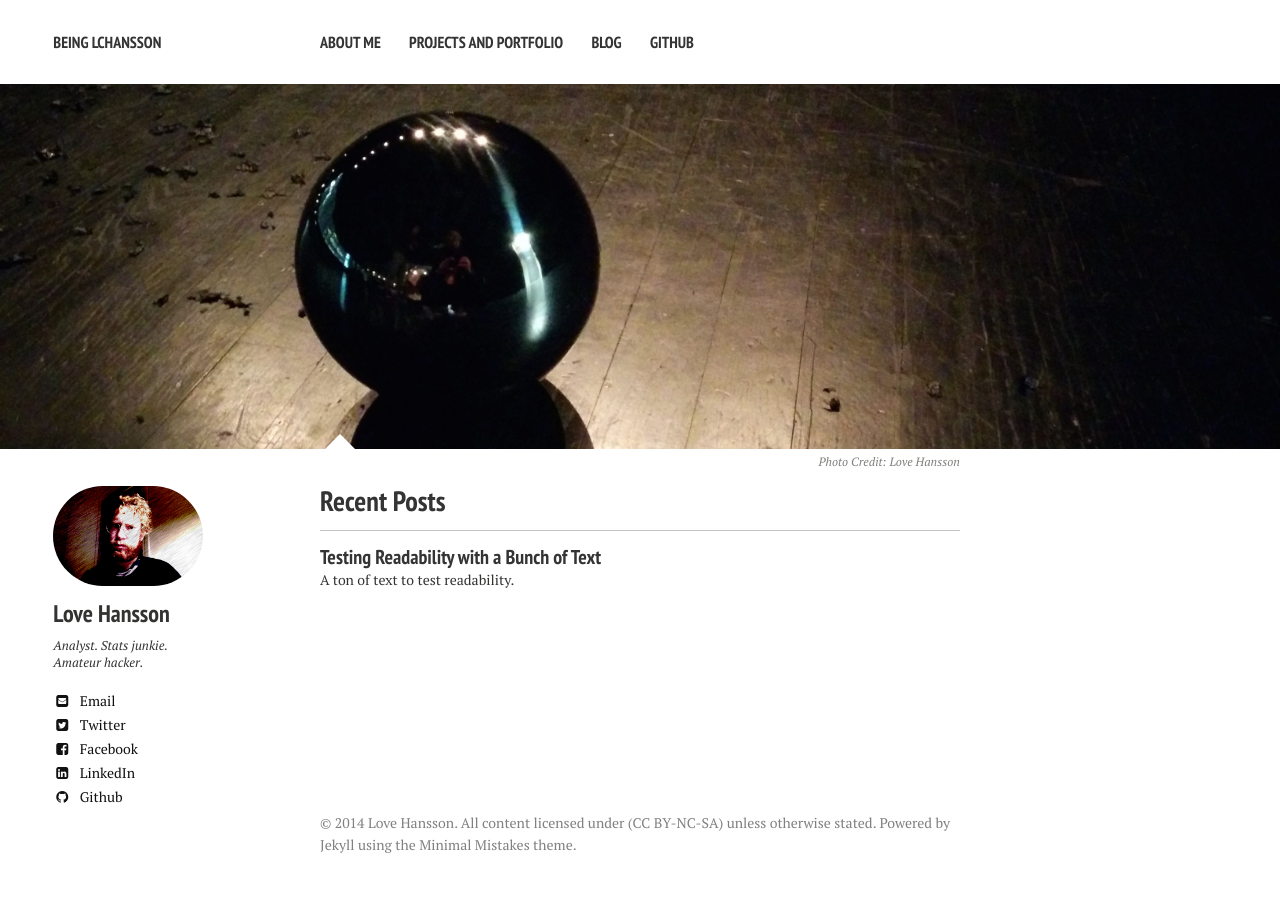
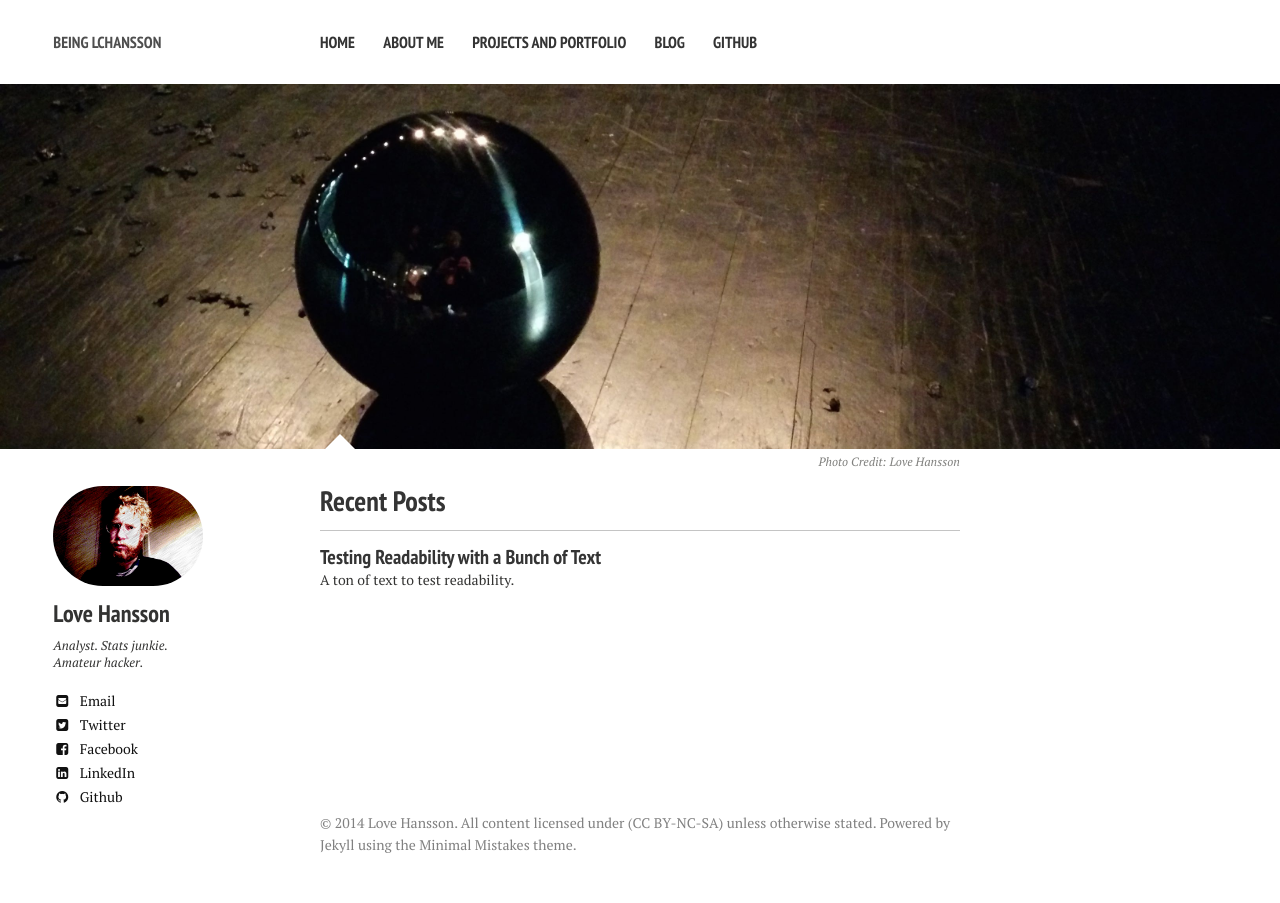
Before and after one commit to LCHansson/LCHansson.github.io, a Jekyll site: the page built from index.md, in a window 1280 px wide. Built offline with Jekyll 4.4.1, drawn with Linux system fonts in a browser that asks for light colours; nearby versions of some CDN libraries.

Commit message:
Seriously, the URL config is extremely annoying and buggy.

```diff
--- a/_config.yml
+++ b/_config.yml
@@ -2,10 +2,6 @@
 
 title: Being LCHansson
 locale: sv_SE
-description: Love Hansson. Analyst, stats junkie, amateur hacker.
-logo: LH_p5.jpg
-search: true
-url: http://lchansson.com
 
 
 # Jekyll configuration
--- a/_data/navigation.yml
+++ b/_data/navigation.yml
@@ -1,4 +1,7 @@
 # Site navigation links
+
+- title: Home
+  url: /
 
 - title: About me
   url: /about/
```
